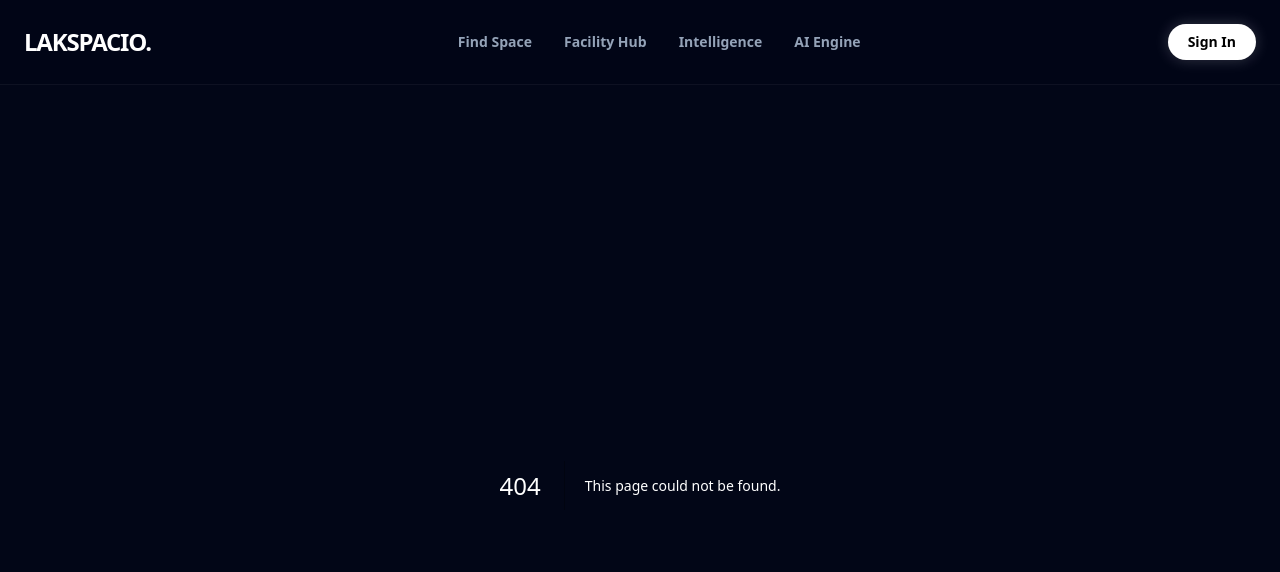
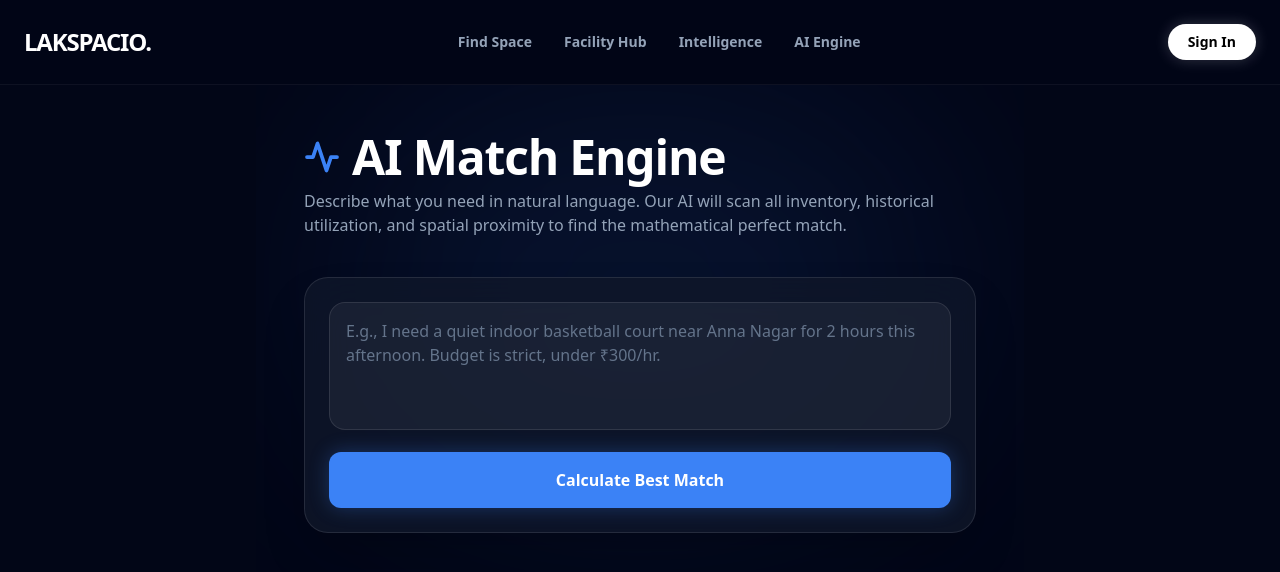
Before and after one commit to dheenadhayalan071-debug/lakspacio, a Next.js app: page /ai in a window 1280 px wide. Before the commit this address had no page. Shown: the top 572 px of the page. Built offline with nearby package versions, Linux system fonts and the light colour scheme.

Commit message:
Implement AI Engine component for recommendations
This component allows users to input their requirements and triggers an AI analysis to provide recommendations based on the input. It includes a loading state and displays the AI's top recommendation along with reasoning.

```diff
--- /dev/null
+++ b/src/app/ai/page.tsx
@@ -0,0 +1,80 @@
+"use client";
+import { useState } from "react";
+
+export default function AIEngine() {
+  const [analyzing, setAnalyzing] = useState(false);
+  const [result, setResult] = useState<null | any>(null);
+
+  const triggerAI = () => {
+    setAnalyzing(true);
+    // Simulating API call to Google Gemini / OpenAI
+    setTimeout(() => {
+      setResult({
+        name: "MDU Hoops Arena",
+        score: "98%",
+        reasoning: "Perfect overlap with your off-peak schedule (2PM-4PM). Facility has synthetic wood courts which reduces injury risk based on your previous activity logs. Pricing is ₹50 below your maximum budget."
+      });
+      setAnalyzing(false);
+    }, 2500);
+  };
+
+  return (
+    <div className="min-h-screen p-6 md:p-12 max-w-3xl mx-auto pb-24 relative overflow-hidden">
+
+      {/* Background AI Glow */}
+      <div className="absolute top-0 left-1/2 -translate-x-1/2 w-[600px] h-[400px] bg-brand-blue/10 blur-[120px] rounded-full pointer-events-none"></div>
+
+      <div className="relative z-10">
+        <h1 className="text-3xl md:text-5xl font-black text-white tracking-tight mb-2 flex items-center gap-3">
+          <svg xmlns="http://www.w3.org/2000/svg" width="36" height="36" viewBox="0 0 24 24" fill="none" stroke="#3b82f6" strokeWidth="2.5" strokeLinecap="round" strokeLinejoin="round"><path d="M22 12h-4l-3 9L9 3l-3 9H2"/></svg>
+          AI Match Engine
+        </h1>
+        <p className="text-slate-400 mb-10">Describe what you need in natural language. Our AI will scan all inventory, historical utilization, and spatial proximity to find the mathematical perfect match.</p>
+
+        <div className="bg-brand-surface/80 border border-white/10 p-4 md:p-6 rounded-3xl backdrop-blur-xl shadow-2xl mb-8">
+          <textarea
+            placeholder="E.g., I need a quiet indoor basketball court near Anna Nagar for 2 hours this afternoon. Budget is strict, under ₹300/hr."
+            className="w-full h-32 bg-white/5 border border-white/10 rounded-2xl p-4 text-white placeholder-slate-500 focus:outline-none focus:border-brand-blue transition-colors resize-none text-sm md:text-base mb-4"
+          ></textarea>
+
+          <button
+            onClick={triggerAI}
+            disabled={analyzing}
+            className="w-full bg-brand-blue text-white font-bold py-4 rounded-xl hover:bg-blue-500 shadow-[0_0_20px_rgba(59,130,246,0.3)] transition-all flex justify-center items-center gap-2"
+          >
+            {analyzing ? (
+               <>
+                 <span className="relative flex h-3 w-3 mr-2">
+                   <span className="animate-ping absolute inline-flex h-full w-full rounded-full bg-white opacity-75"></span>
+                   <span className="relative inline-flex rounded-full h-3 w-3 bg-white"></span>
+                 </span>
+                 Running Neural Match...
+               </>
+            ) : "Calculate Best Match"}
+          </button>
+        </div>
+
+        {/* AI Result Card */}
+        {result && (
+          <div className="bg-gradient-to-br from-brand-blue/10 to-brand-neon/10 border border-white/20 p-6 rounded-3xl backdrop-blur-xl animate-in fade-in slide-in-from-bottom-4 duration-500">
+            <div className="flex justify-between items-start mb-4">
+              <div>
+                <p className="text-xs font-bold text-brand-neon uppercase tracking-widest mb-1">Top Recommendation</p>
+                <h3 className="text-2xl font-black text-white">{result.name}</h3>
+              </div>
+              <div className="bg-brand-neon/20 border border-brand-neon/40 text-brand-neon font-black px-4 py-2 rounded-xl text-xl">
+                {result.score}
+              </div>
+            </div>
+            <p className="text-slate-300 text-sm leading-relaxed mb-4">
+              <span className="text-white font-semibold">AI Reasoning:</span> {result.reasoning}
+            </p>
+            <button className="w-full bg-white text-black font-bold py-3 rounded-xl hover:bg-slate-200 transition-all">
+              Lock in Booking
+            </button>
+          </div>
+        )}
+      </div>
+    </div>
+  );
+}
```
